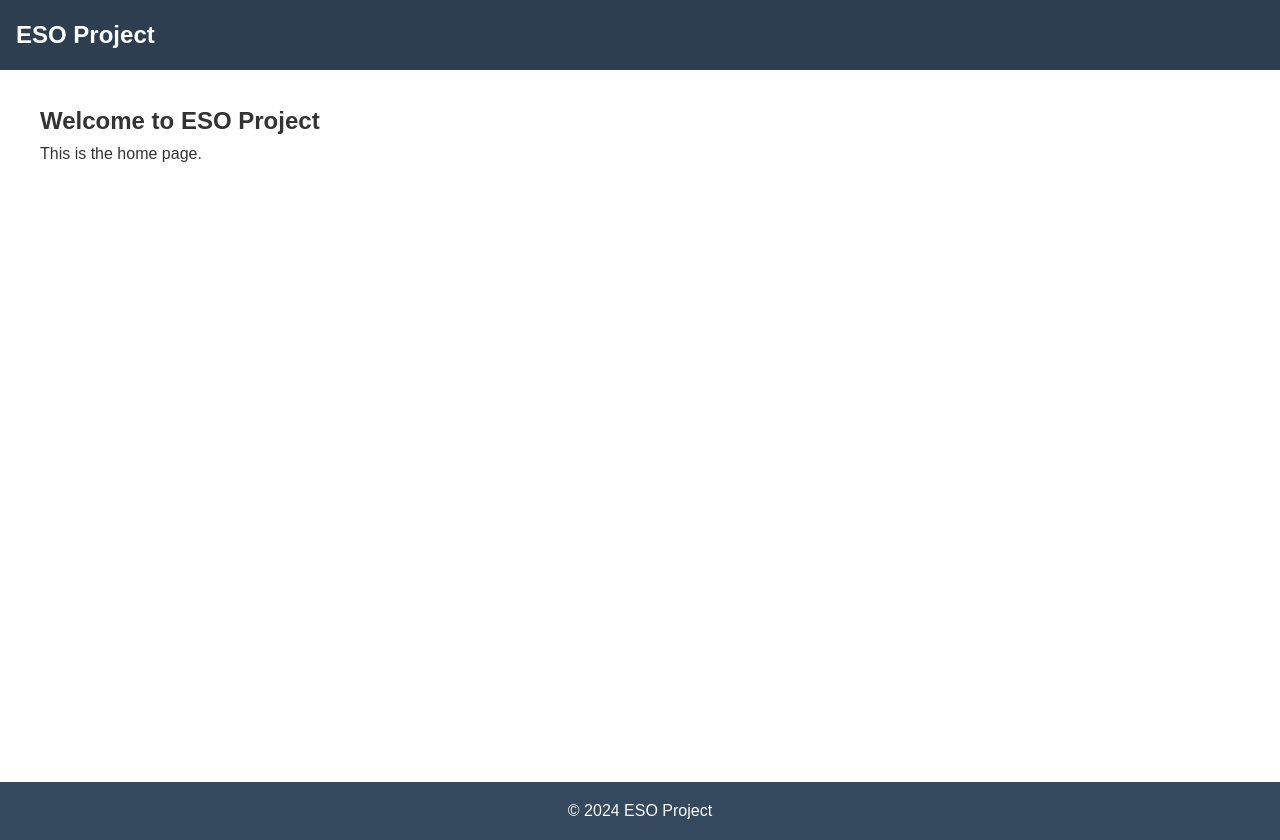
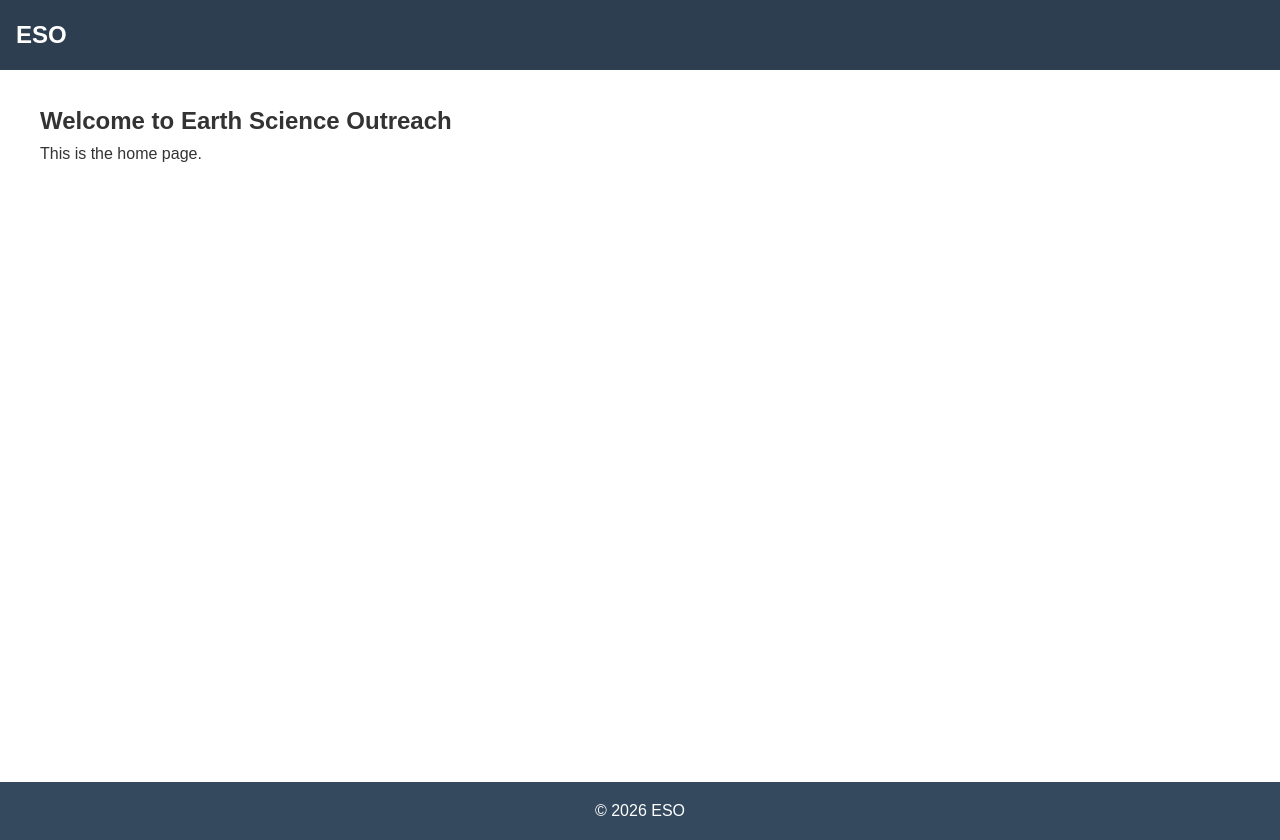
Before and after one commit to HollyT85/ESO2, a Django app: page / in a window 1280 px wide. Run offline with Django 5.2, Linux system fonts and the light colour scheme.

Commit message:
basic template
Co-authored-by: Ona <no-reply@ona.com>

```diff
--- a/ESO/settings.py
+++ b/ESO/settings.py
@@ -14,7 +14,7 @@ SECRET_KEY = 'django-insecure-your-secret-key-here-change-in-production'
 # SECURITY WARNING: don't run with debug turned on in production!
 DEBUG = True
 
-ALLOWED_HOSTS = []
+ALLOWED_HOSTS = ['8000--019af376-1f69-7ba8-92d0-36b8a7a85552.eu-central-1-01.gitpod.dev']
 
 
 # Application definition
--- a/templates/base.html
+++ b/templates/base.html
@@ -3,14 +3,14 @@
 <head>
     <meta charset="UTF-8">
     <meta name="viewport" content="width=device-width, initial-scale=1.0">
-    <title>{% block title %}ESO Project{% endblock %}</title>
+    <title>{% block title %}Earth Science Outreach{% endblock %}</title>
     <link rel="stylesheet" href="/static/css/style.css">
     {% block extra_css %}{% endblock %}
 </head>
 <body>
     <header>
         <nav>
-            <h1>ESO Project</h1>
+            <h1>ESO</h1>
         </nav>
     </header>
 
@@ -20,7 +20,7 @@
     </main>
 
     <footer>
-        <p>&copy; 2024 ESO Project</p>
+        <p>&copy; 2026 ESO</p>
     </footer>
 
     <script src="/static/js/main.js"></script>
--- a/templates/index.html
+++ b/templates/index.html
@@ -1,10 +1,10 @@
 {% extends "base.html" %}
 
-{% block title %}Home - ESO Project{% endblock %}
+{% block title %}Earth Science Outreach{% endblock %}
 
 {% block content %}
 <div class="container">
-    <h2>Welcome to ESO Project</h2>
+    <h2>Welcome to Earth Science Outreach</h2>
     <p>This is the home page.</p>
 </div>
 {% endblock %}
```
